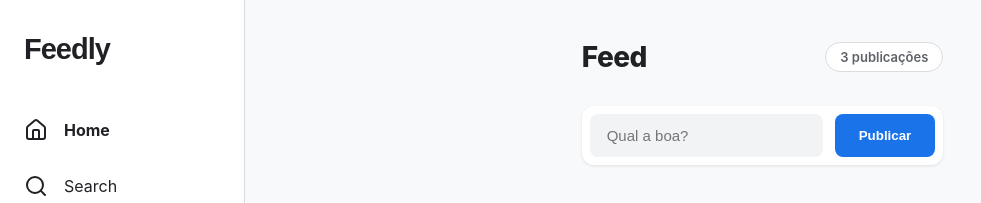
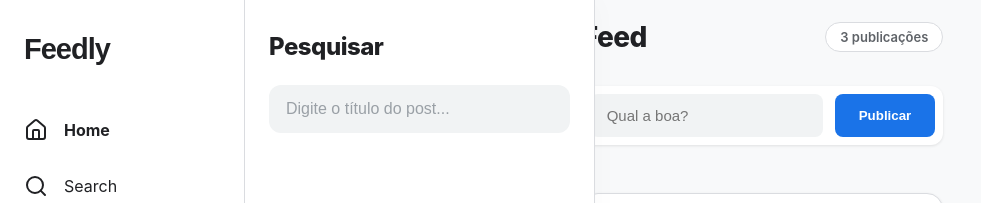
Before and after one commit to gabrielsponchiad0/react-social-feed, a React (Vite) app: page / in a window 1280 px wide. Both pictures are taken after a click on the link "Search". Shown: the top 203 px of the page, without its empty margins (0-981 px from the left). Built offline with nearby package versions, Linux system fonts and the light colour scheme.

Commit message:
Adiciona barra de busca lateral e filtro de posts

```diff
--- a/src/App.css
+++ b/src/App.css
@@ -372,3 +372,90 @@ body {
   color: var(--danger-color);
   transform: scale(1.05);
 }
+
+.app-container {
+  display: flex;
+}
+
+.search-panel {
+  position: fixed;
+  left: 245px;
+  top: 0;
+  width: 350px;
+  height: 100vh;
+  border-right: 1px solid var(--border-color);
+  background: var(--bg-card);
+  padding: 32px 24px;
+  display: flex;
+  flex-direction: column;
+  box-shadow: 4px 0 24px rgba(0,0,0,0.02);
+  z-index: 5;
+  transition: all 0.3s ease;
+}
+
+@keyframes slideInPanel {
+  from { opacity: 0; transform: translateX(-10px); }
+  to { opacity: 1; transform: translateX(0); }
+}
+
+.search-container {
+  animation: slideInPanel 0.4s cubic-bezier(0.16, 1, 0.3, 1);
+  display: flex;
+  flex-direction: column;
+}
+
+.search-container h3 {
+  font-size: 24px;
+  font-weight: 800;
+  margin-bottom: 24px;
+  letter-spacing: -0.5px;
+  color: var(--text-main);
+}
+
+.search-input {
+  width: 100%;
+  padding: 14px 16px;
+  border-radius: 12px;
+  border: 1px solid transparent;
+  background-color: #f1f3f4;
+  font-size: 16px;
+  color: var(--text-main);
+  transition: all 0.2s cubic-bezier(0.4, 0, 0.2, 1);
+  margin-bottom: 20px;
+}
+
+.search-input:hover {
+  background-color: #e8eaed;
+}
+
+.search-input:focus {
+  outline: none;
+  background-color: #ffffff;
+  border-color: var(--primary-color);
+  box-shadow: 0 0 0 4px rgba(26, 115, 232, 0.15);
+}
+
+.search-input::placeholder {
+  color: #9aa0a6;
+}
+
+.search-container p {
+  font-size: 14px;
+  color: var(--text-sub);
+  line-height: 1.5;
+  padding: 16px;
+  background: #f8f9fa;
+  border-radius: 12px;
+  border: 1px solid var(--border-color);
+  margin-top: 8px;
+}
+
+.search-container strong {
+  color: var(--text-main);
+  font-weight: 600;
+}
+
+.main-content {
+  flex: 1;
+  padding: 20px;
+}
--- a/src/App.jsx
+++ b/src/App.jsx
@@ -3,8 +3,11 @@ import "./App.css";
 import PostCard from "./components/PostCard";
 import PostForm from "./components/PostForm";
 import Sidebar from "./components/Sidebar";
+import Search from "./components/Search";
 
 function App() {
+  const [search, setSearch] = useState("");
+  const [isSearchOpen, setIsSearchOpen] = useState(false);
   const [task, setTask] = useState("");
   const [posts, setPosts] = useState([
     {
@@ -93,9 +96,19 @@ function handleLike(id) {
     setTask("");
   }
 
+  const postsFiltrados = posts.filter((post) =>
+    post.title.toLowerCase().includes(search.toLowerCase())
+  );
+
   return (
     <div className="app-container">
-      <Sidebar />
+      <Sidebar onSearchClick={() => setIsSearchOpen(!isSearchOpen)}/>
+
+      {isSearchOpen && (
+      <div className="search-panel">
+        <Search search={search} setSearch={setSearch} />
+      </div>
+    )}
       <div className="main-content">
         <PostForm
           task={task}
@@ -104,7 +117,7 @@ function handleLike(id) {
           count={posts.length}
         />
         <PostCard
-          posts={posts}
+          posts={postsFiltrados}
           onLike={handleLike}
           onDislike={handleDislike}
           onDelete={handleDelete}
--- /dev/null
+++ b/src/components/Search.jsx
@@ -0,0 +1,17 @@
+function Search({ search, setSearch }) {
+  return (
+    <div className="search-container">
+      <h3>Pesquisar</h3>
+      <input
+        type="text"
+        className="search-input"
+        placeholder="Digite o título do post..."
+        value={search}
+        onChange={(e) => setSearch(e.target.value)}
+      />
+      {search && <p>Mostrando resultados para: <strong>{search}</strong></p>}
+    </div>
+  );
+}
+
+export default Search;
--- a/src/components/Sidebar.jsx
+++ b/src/components/Sidebar.jsx
@@ -1,7 +1,7 @@
 import { Home, Search, Compass, MessageCircle, Heart, PlusSquare, User, Menu } from 'lucide-react';
 import '../App.css';
 
-const Sidebar = () => {
+const Sidebar = ({ onSearchClick }) => {
   return (
     <div className="sidebar">
       <div className="sidebar-logo">
@@ -13,12 +13,12 @@ const Sidebar = () => {
           <Home size={24} />
           <span>Home</span>
         </a>
-        <a href="#" className="nav-item">
-          <Search size={24} />
+        <a href="" className="nav-item" onClick={(e) => { e.preventDefault(); onSearchClick(); }}>
+          <Search size={24}/>
           <span>Search</span>
         </a>
         <a href="#" className="nav-item">
-          <Compass size={24} />
+          <Compass size={24}/>
           <span>Explore</span>
         </a>
         <a href="#" className="nav-item">
```
